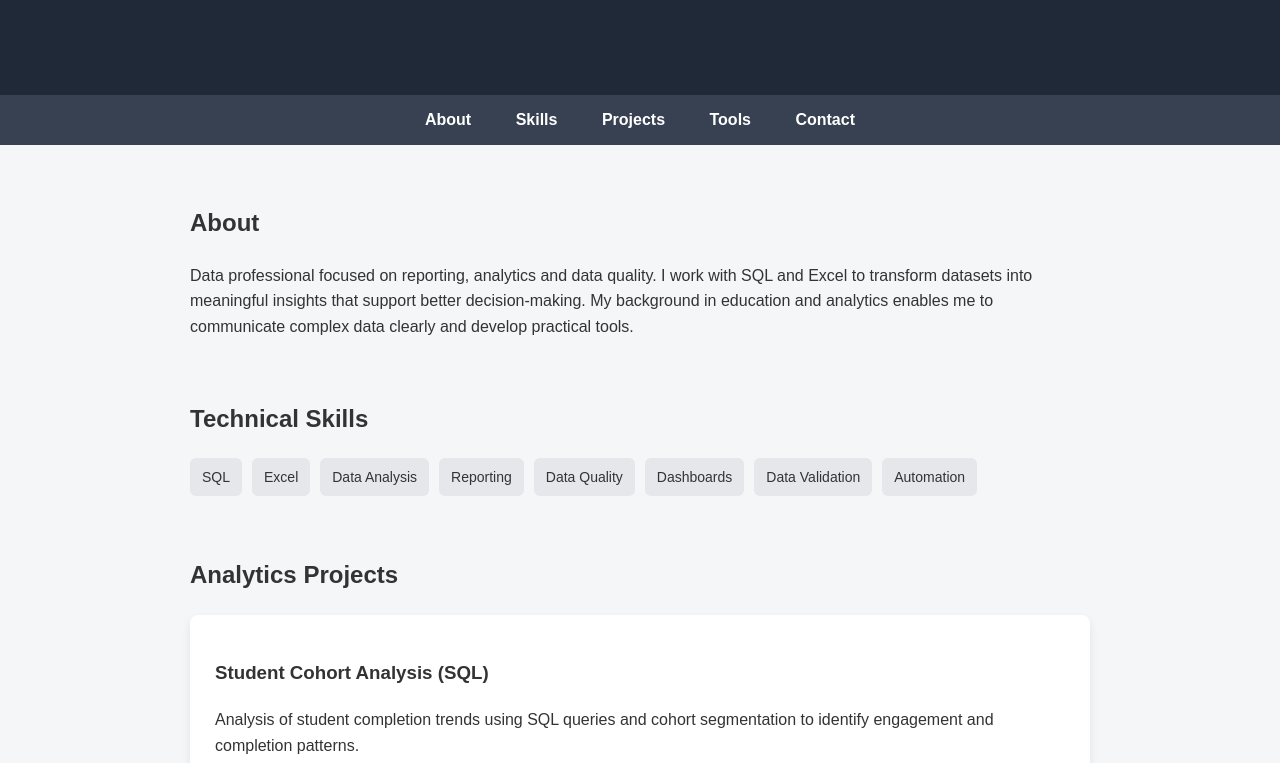
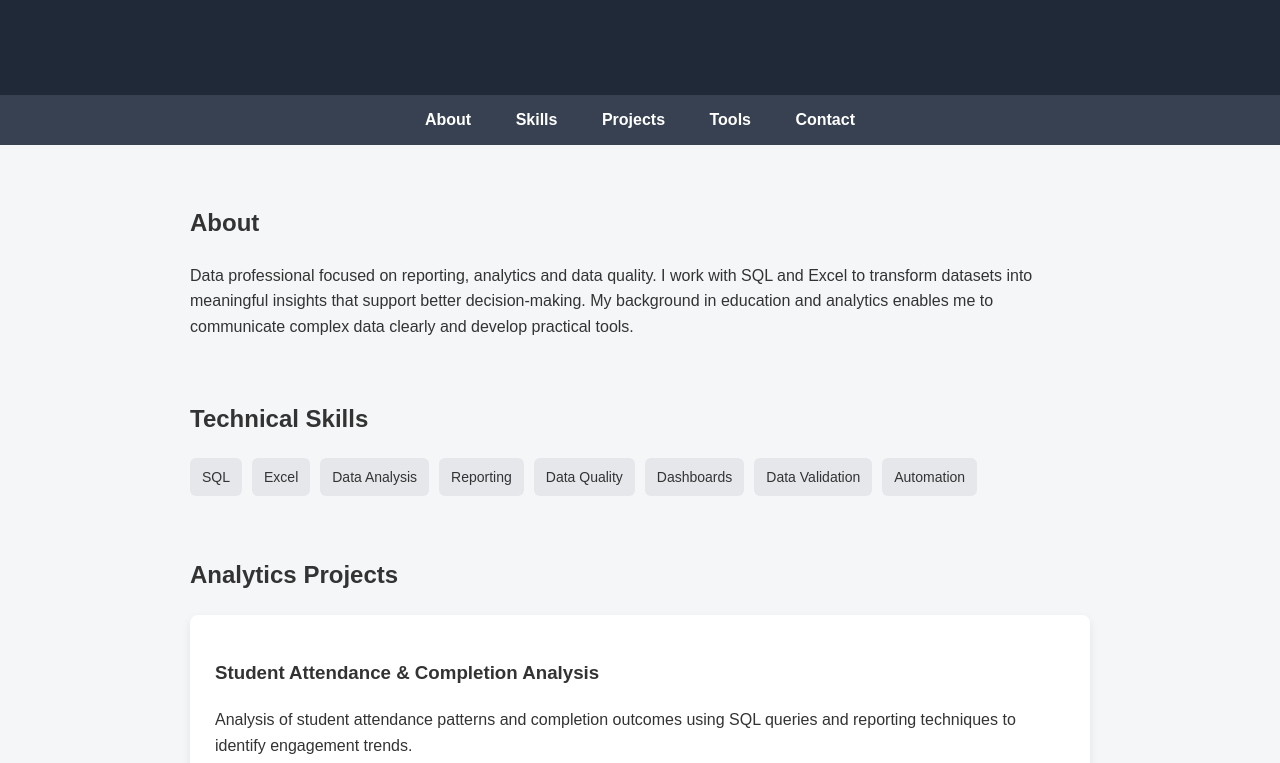
Before and after one commit to abrahamnoroozian/abrahamnoroozian.github.io, a plain HTML site: page index.html in a window 1280 px wide. Shown: the part 189-952 px from the top of the page. Drawn offline with Linux system fonts and the light colour scheme.

Commit message:
Update index.html

```diff
--- a/index.html
+++ b/index.html
@@ -177,13 +177,13 @@ My background in education and analytics enables me to communicate complex data
 
 <div class="card">
 
-<h3>Student Cohort Analysis (SQL)</h3>
+<h3>Student Attendance & Completion Analysis</h3>
 
 <p>
-Analysis of student completion trends using SQL queries and cohort segmentation to identify engagement and completion patterns.
+Analysis of student attendance patterns and completion outcomes using SQL queries and reporting techniques to identify engagement trends.
 </p>
 
-<a class="button" href="sql-project.html">View Project</a>
+<a class="button" href="attendance-analysis.html">View Project</a>
 
 </div>
 
```
